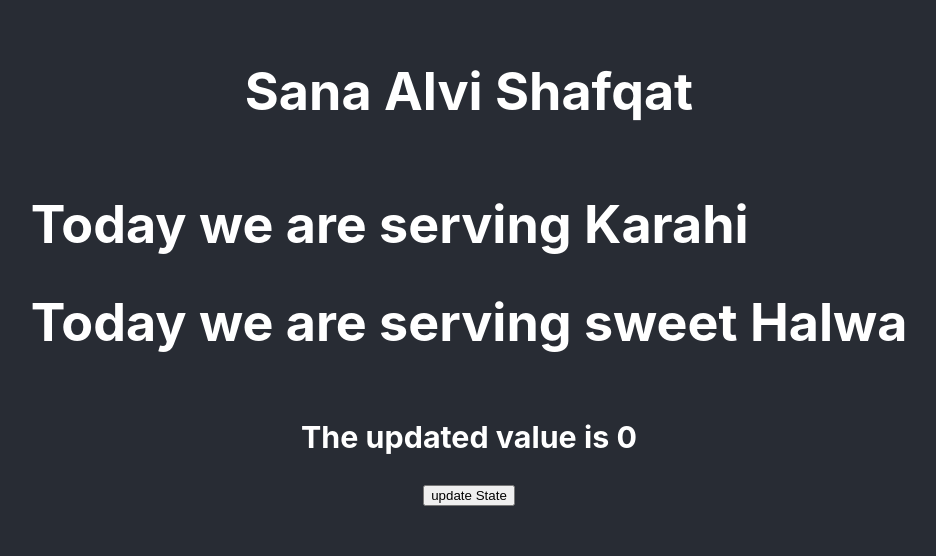
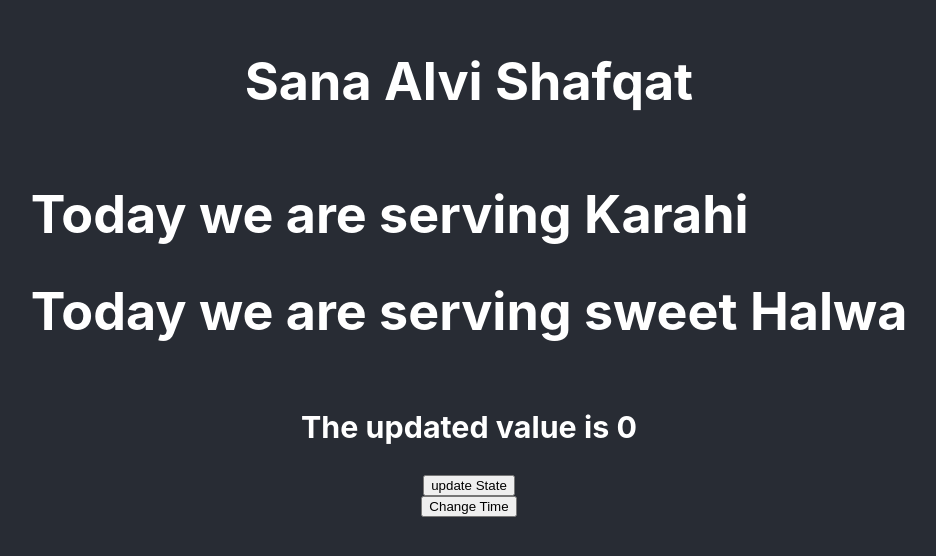
Before and after one commit to SanaAlvi/demo-app1, a React (Create React App) app: page / in a window 1280 px wide. Shown: the part 134-690 px from the top of the page, without its empty margins (171-1107 px from the left). Built offline with nearby package versions, Linux system fonts and the light colour scheme.

Commit message:
Update App.js

```diff
--- a/src/App.js
+++ b/src/App.js
@@ -1,15 +1,21 @@
 import React, { useState } from 'react'; // we are importing React function from reat
 import './App.css';
 import Dinner from './dinner.js'
+import morning from './morning.js'
 
 function App() {
   let [count,Countset]=useState(0)
+  let [ismorning,setmorning]=useState(true)
+
   return  (
     <div className="App-header">
          <h1>Sana Alvi Shafqat</h1>
         <Dinner dishName="Karahi" sweetDish="Halwa" />
         <h3>The updated value is {count} </h3>
         <button onClick={()=> Countset(count+1)}>update State</button>
+        <button onClick={()=> morning ? "Mrning" : "Night"}>
+         Change Time
+        </button>
     </div>
   )
 
```
